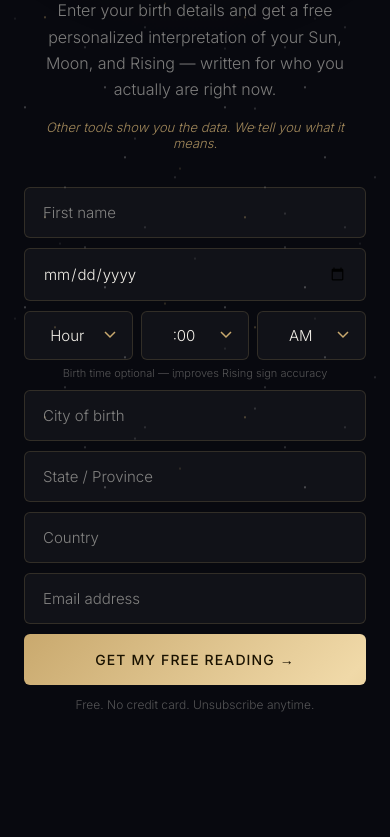
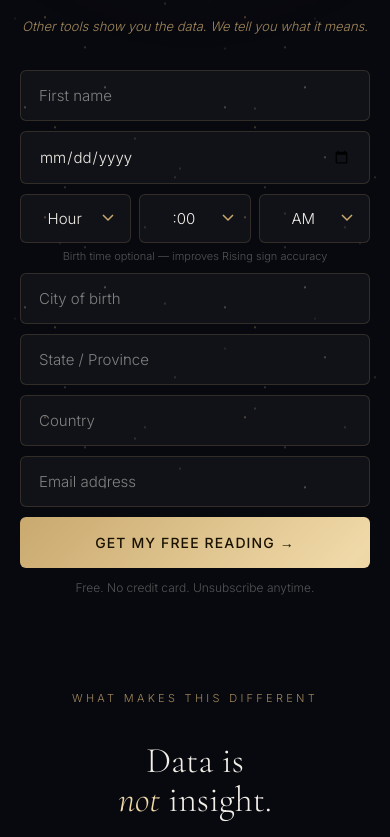
Before and after one commit to mybotpetunia-maker/celestia-astrology, a website: page index.html in a window 390 px wide. Shown: the part 342-1179 px from the top of the page. Drawn offline with nearby package versions, Linux system fonts and the light colour scheme.

Commit message:
Tighten mobile hero — remove 100svh, reduce padding so form is above the fold

```diff
--- a/index.html
+++ b/index.html
@@ -49,6 +49,13 @@
     .nav-logo { font-family: 'Cormorant Garamond', serif; font-weight: 300; font-size: 14px; letter-spacing: 0.25em; text-transform: uppercase; color: var(--gold); opacity: 0.8; }
 
     .hero { min-height: 100svh; display: flex; flex-direction: column; align-items: center; justify-content: center; text-align: center; padding: 80px 24px 60px; position: relative; z-index: 1; }
+    @media (max-width: 600px) {
+      .hero { min-height: auto; padding: 48px 20px 32px; justify-content: flex-start; }
+      .hero h1 { font-size: 2rem; margin-bottom: 12px; }
+      .hero-sub { font-size: 14px; margin-bottom: 10px; }
+      .hero-distinction { margin-bottom: 20px; }
+      .eyebrow { margin-bottom: 16px; }
+    }
     .eyebrow { font-size: 11px; font-weight: 400; letter-spacing: 0.3em; text-transform: uppercase; color: var(--gold); margin-bottom: 28px; opacity: 0.9; }
     h1 { font-family: 'Cormorant Garamond', serif; font-weight: 300; font-size: clamp(52px, 12vw, 80px); line-height: 0.95; letter-spacing: -0.02em; color: var(--white); margin-bottom: 24px; }
     h1 em { font-style: italic; color: var(--gold-lt); }
```
